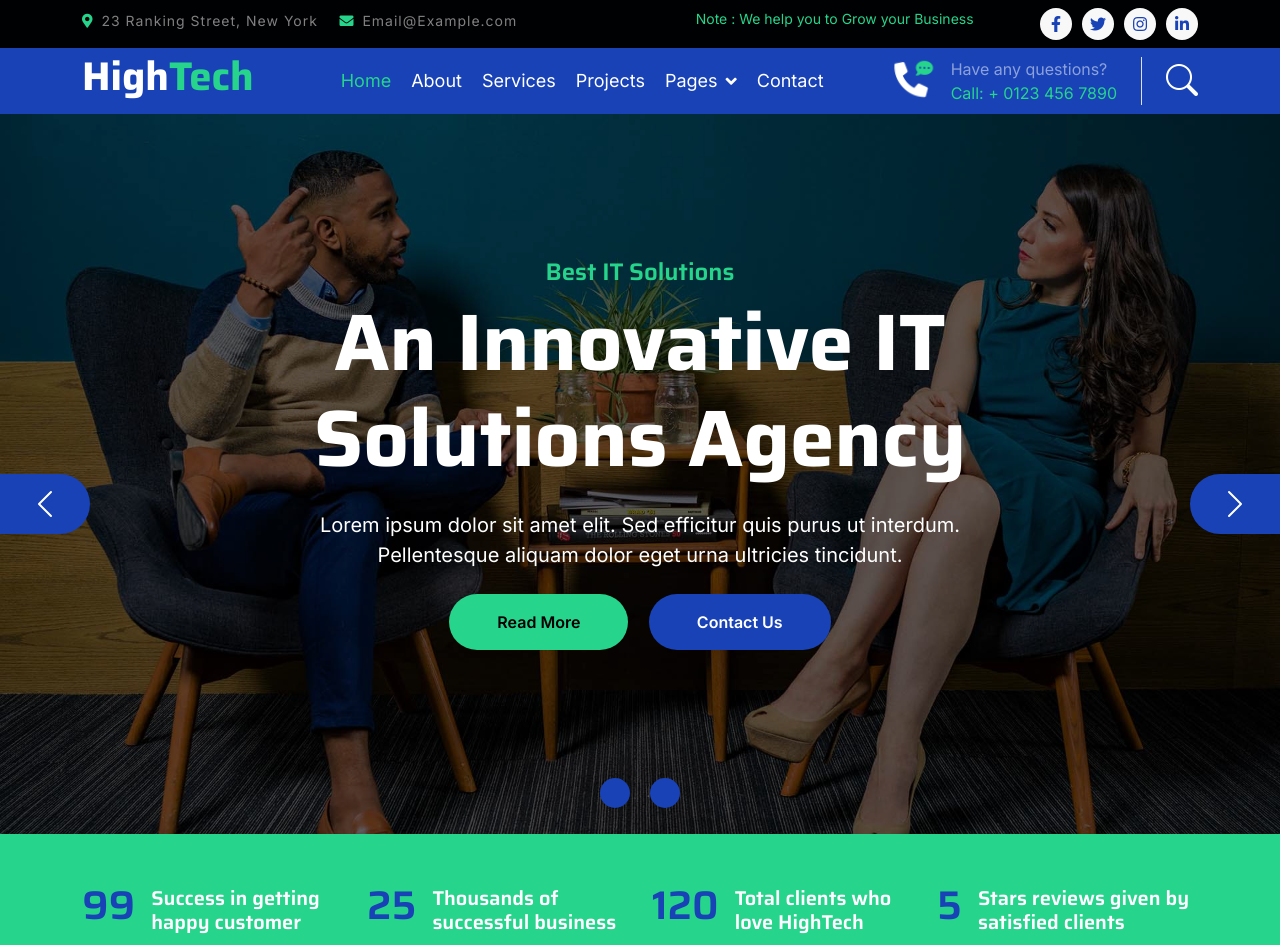
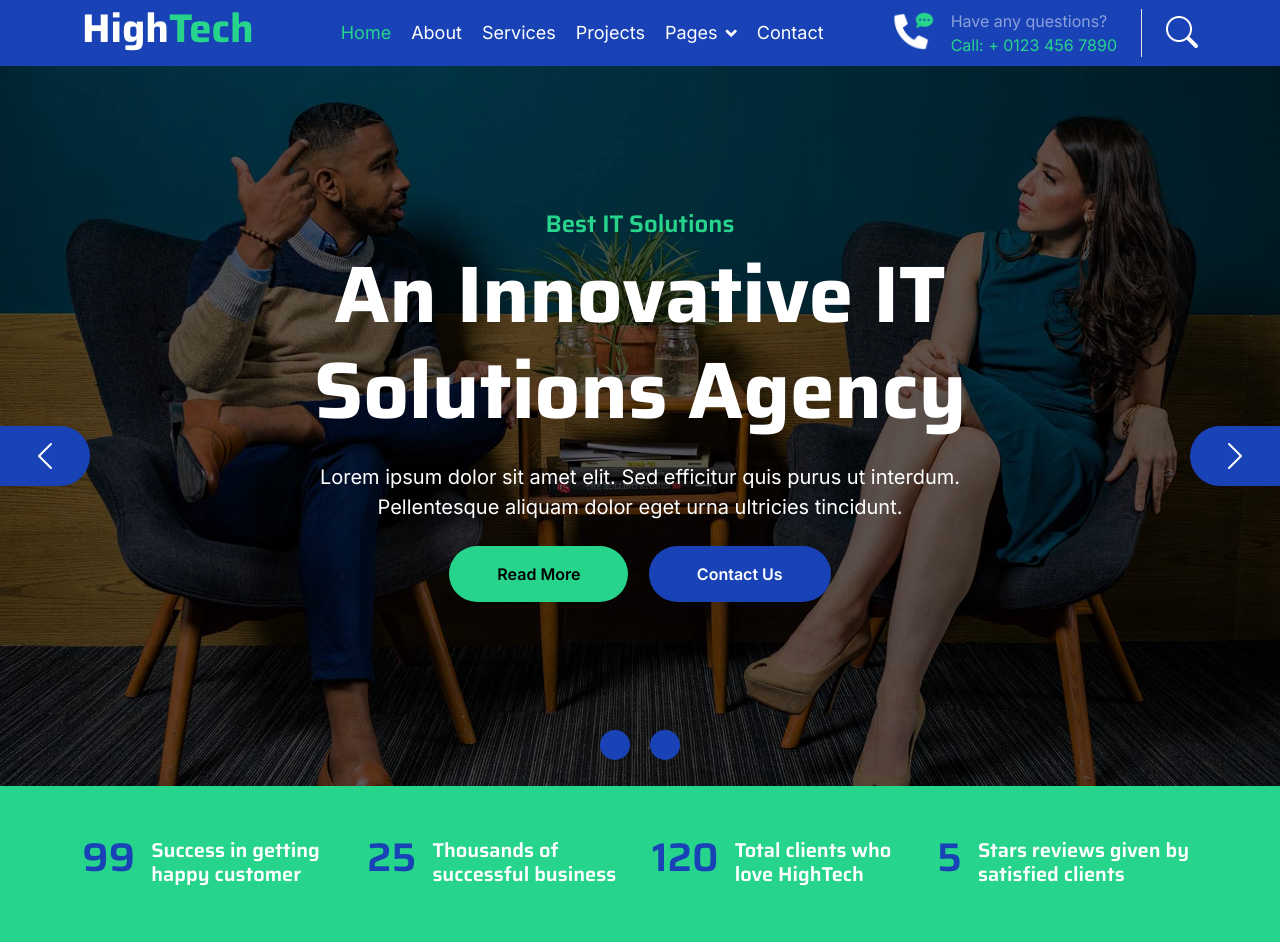
Before and after one commit to futurecodelabs/tech-pages, a plain HTML site: page index.html in a window 1280 px wide. Shown: the top 945 px of the page. Drawn offline with nearby package versions, Linux system fonts and the light colour scheme; animation ran at ten frames a second.

Commit message:
Small change

```diff
--- a/index.html
+++ b/index.html
@@ -36,7 +36,7 @@
         <!-- Spinner End -->
 
         <!-- Topbar Start -->
-        <div class="container-fluid bg-dark py-2 d-none d-md-flex">
+        <!-- <div class="container-fluid bg-dark py-2 d-none d-md-flex">
             <div class="container">
                 <div class="d-flex justify-content-between topbar">
                     <div class="top-info">
@@ -52,7 +52,7 @@
                     </div>
                 </div>
             </div>
-        </div>
+        </div> -->
         <!-- Topbar End -->
 
         <!-- Navbar Start -->
```
